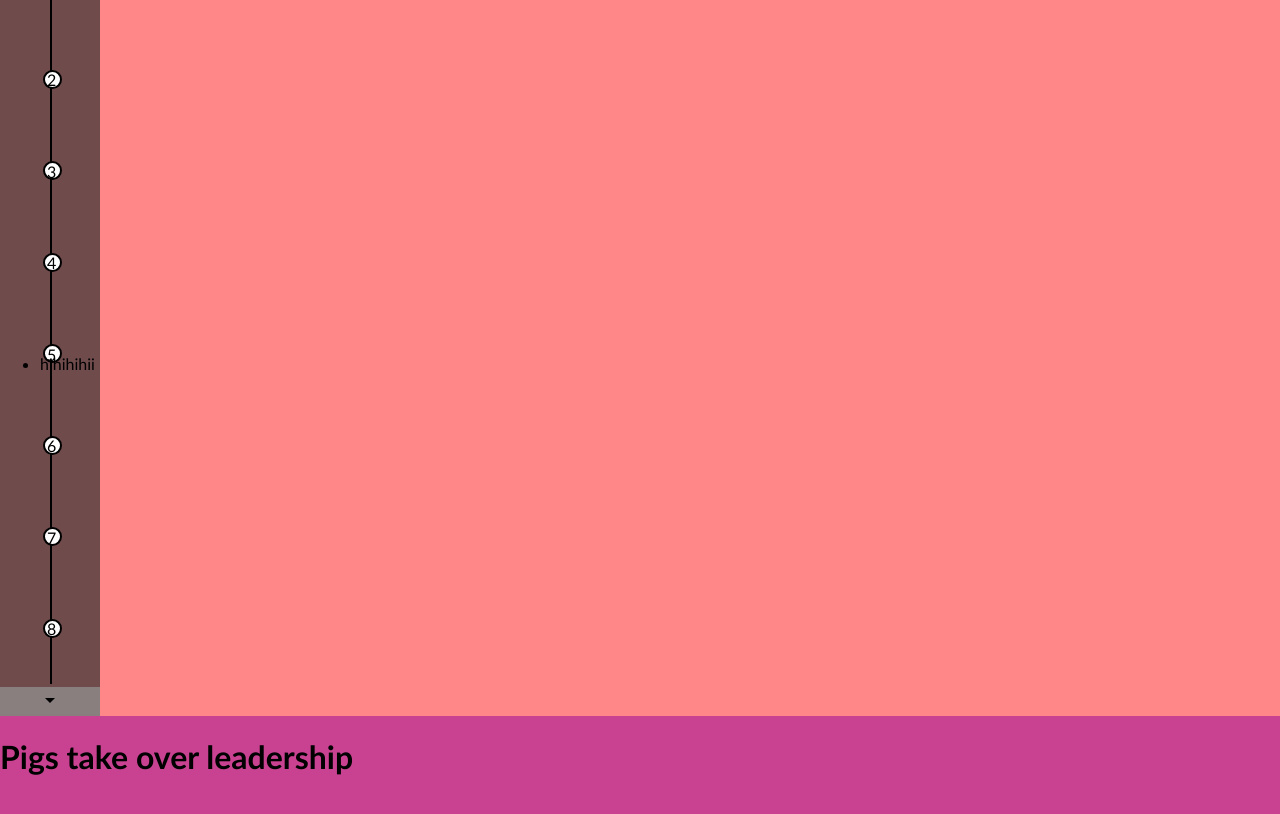
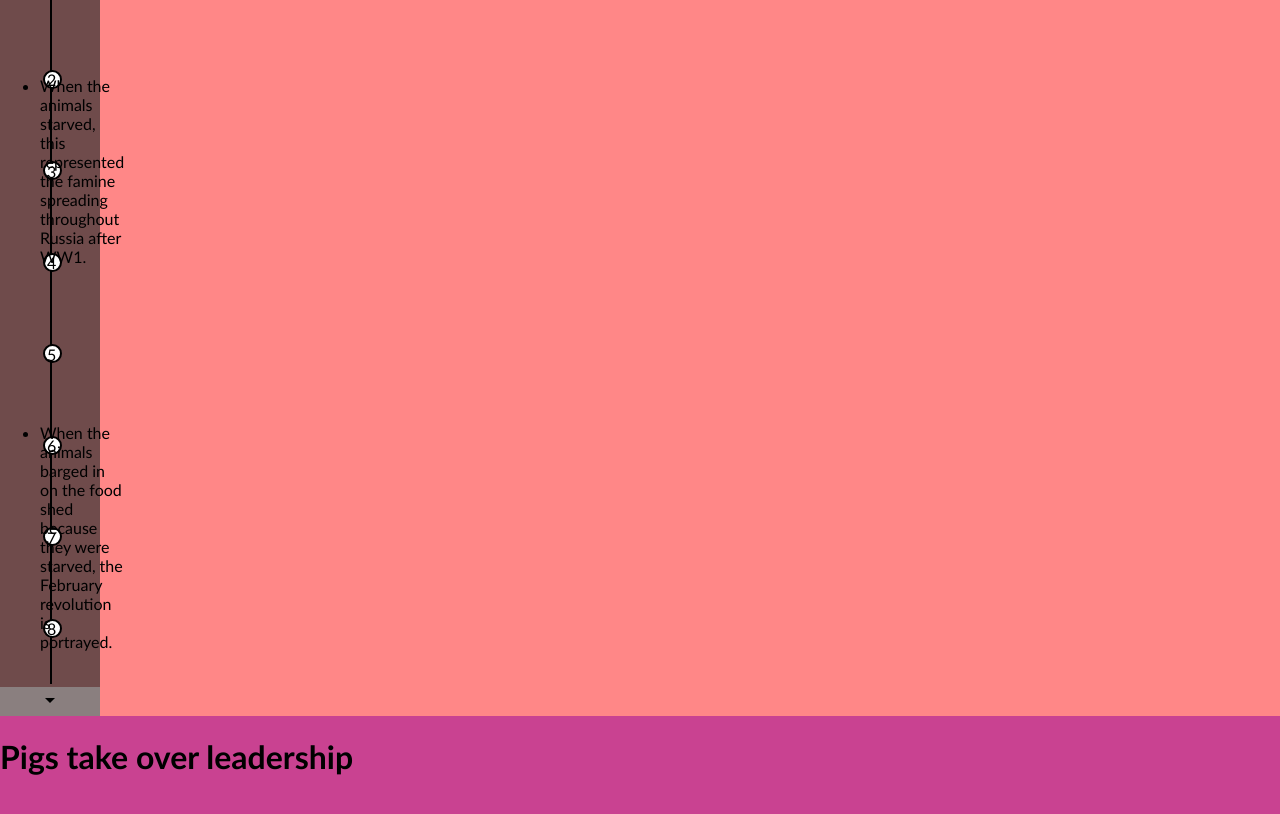
Before and after one commit to teakyung25/snowball, a plain HTML site: page index.html in a window 1280 px wide. Shown: the part 84-898 px from the top of the page. Drawn offline with nearby package versions, Linux system fonts and the light colour scheme.

Commit message:
Update index.html

```diff
--- a/index.html
+++ b/index.html
@@ -32,7 +32,8 @@
 		<div class="linkClass" id="page1">
 			<h1>Animals drive out Mr. Jones</h1>
 			<ul>
-				<li>hihihihii</li>
+				<li>When the animals starved, this represented the famine spreading throughout Russia after WW1.</li>
+				<li>When the animals barged in on the food shed because they were starved, the February revolution is portrayed.</li>
 			</ul>
 		</div>
 		<div class="linkClass" id="page2">
```
